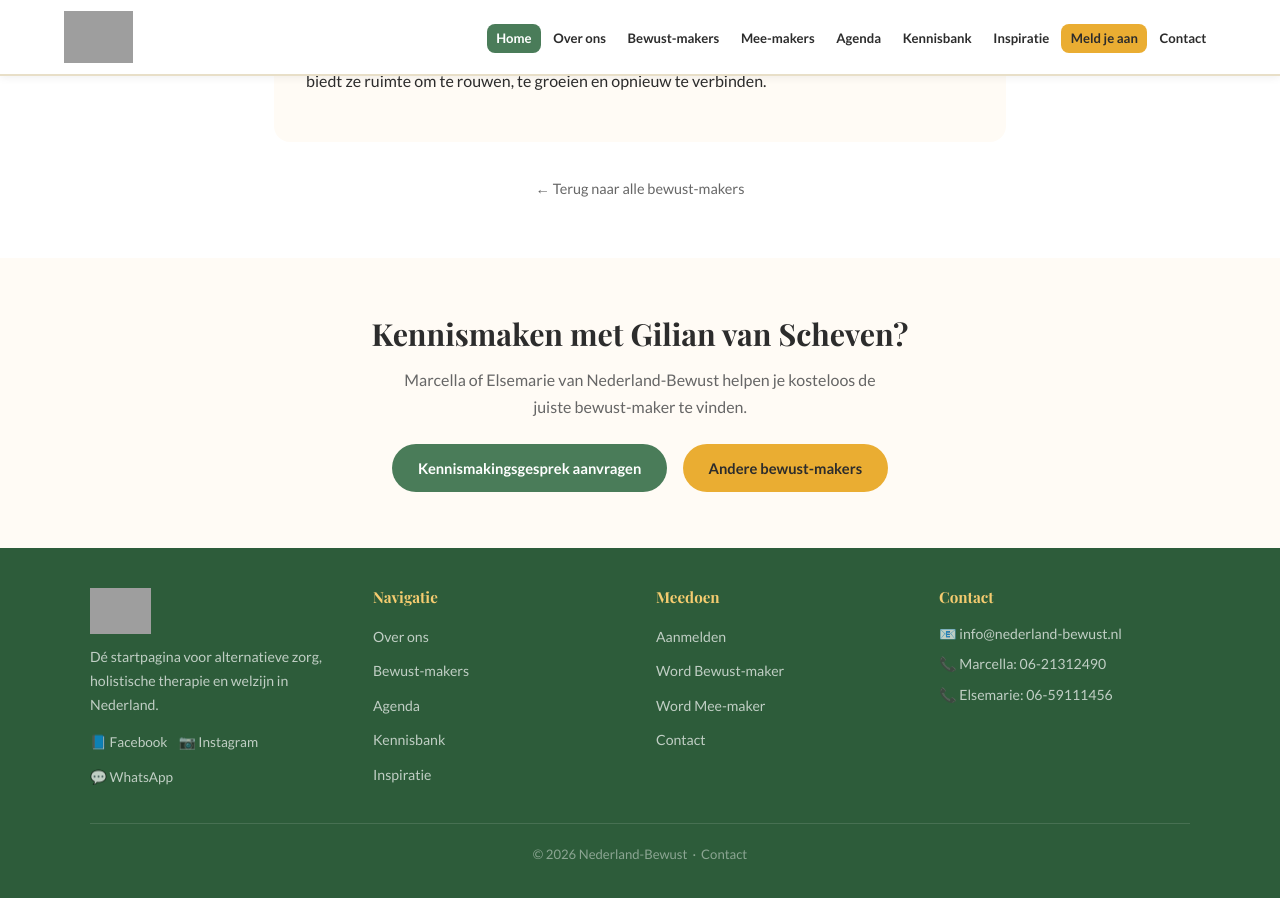
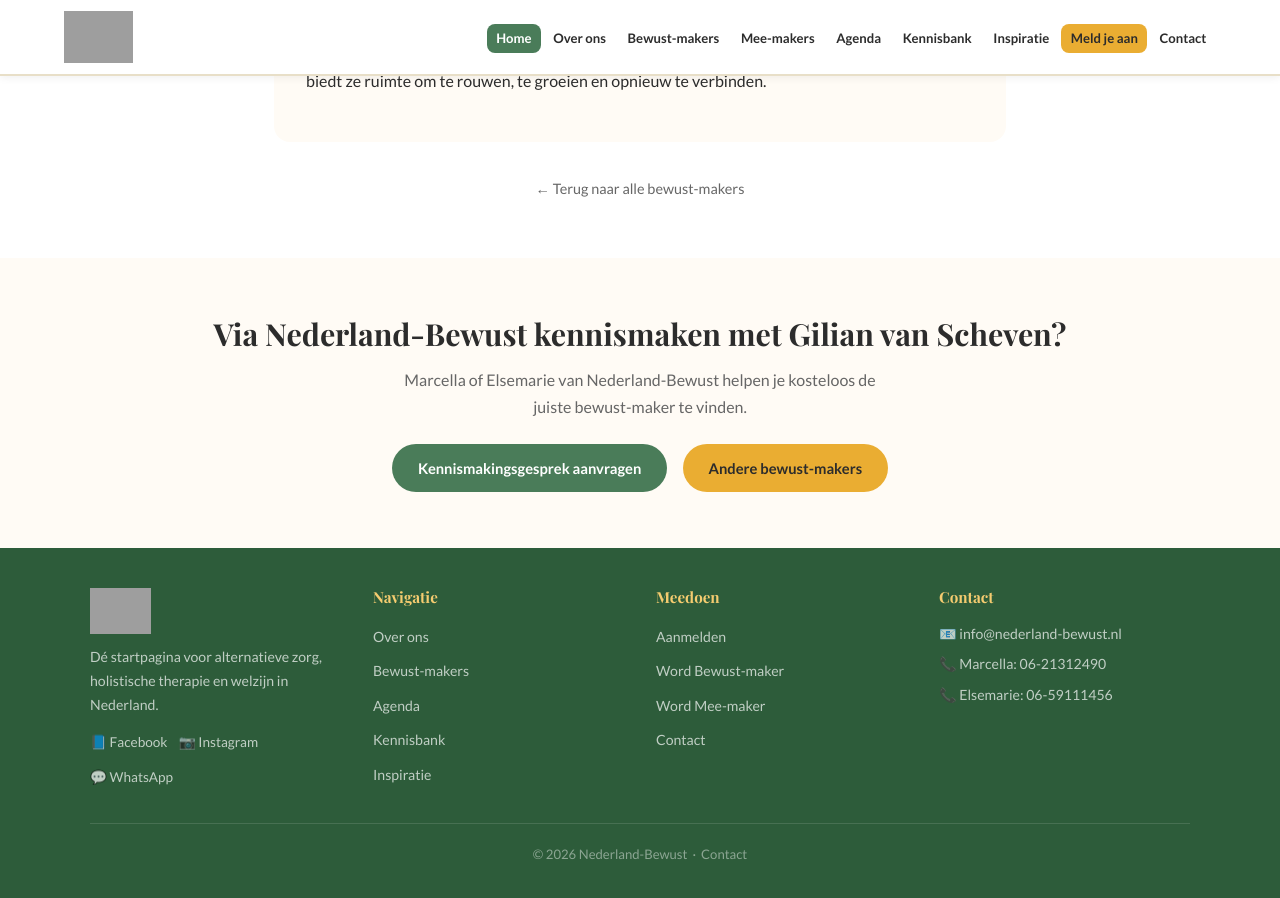
Before and after one commit to hands4flownl/nederland-bewust, a Jekyll site: the page built from pages/bewust-makers/welkom-bij-atlamodi.html, in a window 1280 px wide and 900 px high, scrolled down 713 px. Built offline with Jekyll 4.4.1, drawn with Linux system fonts in a browser that asks for light colours; grey boxes are pictures that could not be loaded.

Commit message:
Fix: intakegesprek is adviesgesprek met NB-organisatie, niet bewust-maker

```diff
--- a/pages/bewust-makers/welkom-bij-atlamodi.html
+++ b/pages/bewust-makers/welkom-bij-atlamodi.html
@@ -52,7 +52,7 @@ permalink: /bewust-makers/welkom-bij-atlamodi/
 
 <section class="sectie sectie--kleur">
   <div class="container" style="text-align:center;">
-    <h2>Kennismaken met Gilian van Scheven?</h2>
+    <h2>Via Nederland-Bewust kennismaken met Gilian van Scheven?</h2>
     <p style="max-width:500px;margin:0.8rem auto 1.5rem;color:var(--tekst-licht);">Marcella of Elsemarie van Nederland-Bewust helpen je kosteloos de juiste bewust-maker te vinden.</p>
     <div style="display:flex;gap:1rem;justify-content:center;flex-wrap:wrap;">
       <a href="{{ '/contact/' | relative_url }}" class="knop knop--groen">Kennismakingsgesprek aanvragen</a>
```
